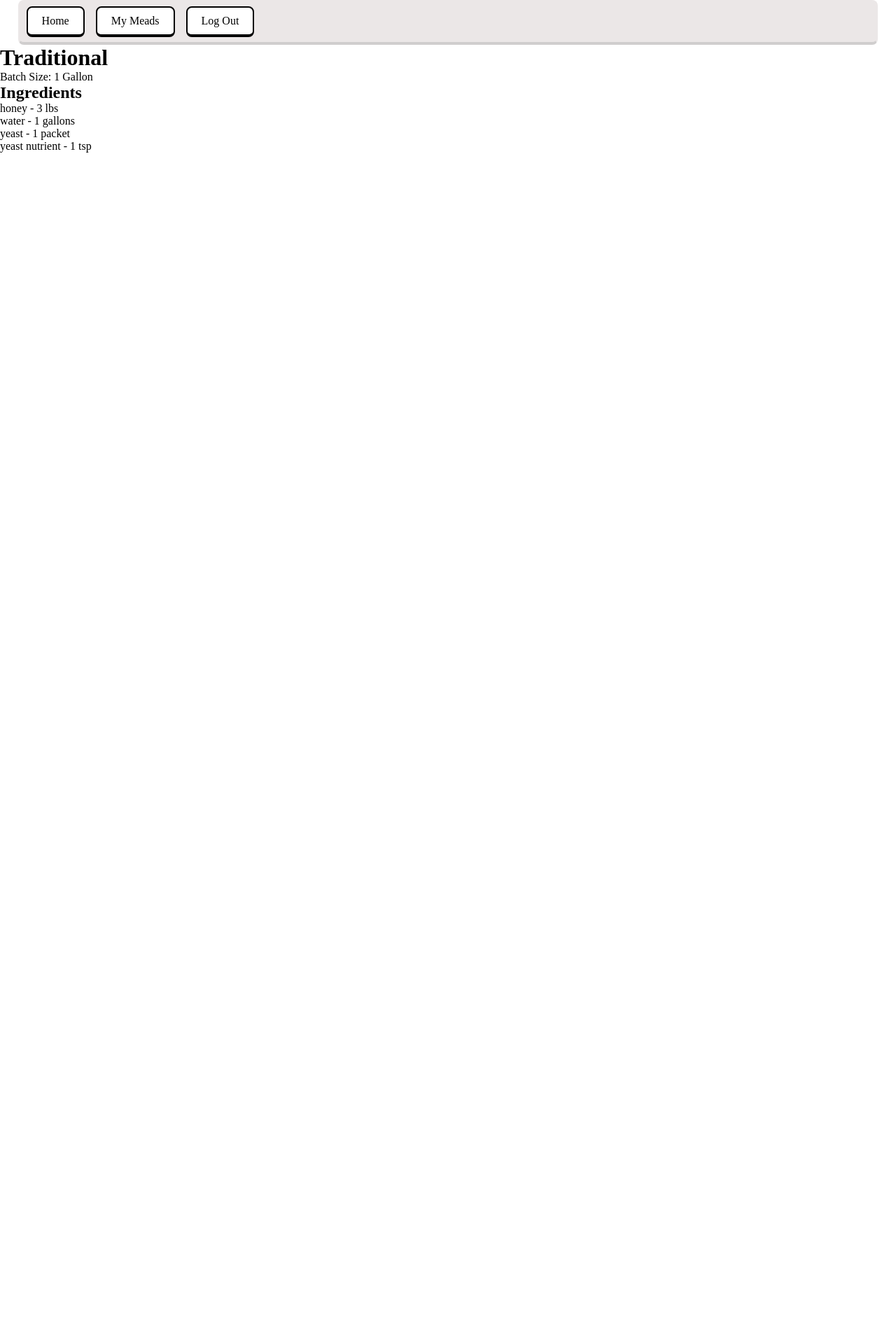
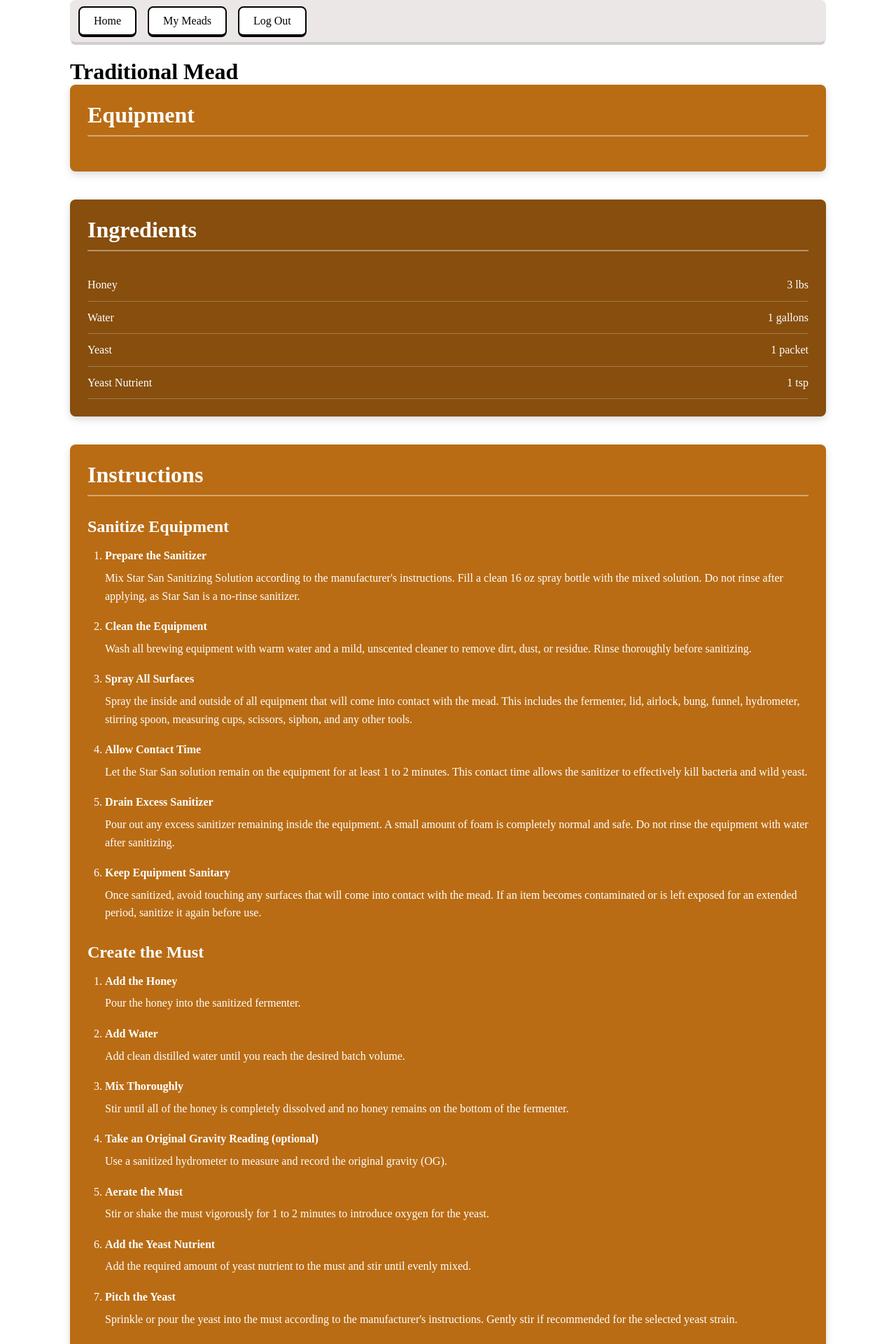
Before and after one commit to xValmearx/Mead_Maker, a Django app: page /mead/21/ in a window 1280 px wide. Shown: the top 1920 px of the page at 70% size. Before the commit the page ends 218 px from the top, so only its background shows below. Run offline with Django 5.2, Linux system fonts and the light colour scheme; a user stored in the database is signed in; data comes from the database, SQL or seed files in the repository; both versions use the stored data as it was after the commit.

Commit message:
back end can now store data for the meads equipment and the meads steps, will add in all the other steps tommorow and will continue to update the UI interface as well

```diff
--- a/mead_default.py
+++ b/mead_default.py
@@ -1,5 +1,10 @@
 # recipes.py
 
+
+
+# ============================
+# INGREDIENTS
+# ============================
 
  # each recepie will contain a ingredient and data about that ingredient
 
@@ -84,7 +89,6 @@
         "unit": "cloves",
     },
 }
-
 
 BLUEBERRY_MEAD = {
     "honey": {
@@ -232,6 +236,104 @@
 
 
 
+# ============================
+# EQUIPMENT
+# ============================
+traditional_equipment = [
+    "Fermentation Bucket",
+    "Airlock",
+    "Hydrometer",
+    "Auto Siphon",
+    "Star San Sanitizer",
+    "Spray Bottle",
+    "Large Stir Spoon",
+]
+
+
+# ============================
+# Instructions
+# ============================
+
+
+SANITIZE_STEPS = {
+    "Prepare the Sanitizer":
+        "Mix Star San Sanitizing Solution according to the manufacturer's instructions. Fill a clean 16 oz spray bottle with the mixed solution. Do not rinse after applying, as Star San is a no-rinse sanitizer.",
+
+    "Clean the Equipment":
+        "Wash all brewing equipment with warm water and a mild, unscented cleaner to remove dirt, dust, or residue. Rinse thoroughly before sanitizing.",
+
+    "Spray All Surfaces":
+        "Spray the inside and outside of all equipment that will come into contact with the mead. This includes the fermenter, lid, airlock, bung, funnel, hydrometer, stirring spoon, measuring cups, scissors, siphon, and any other tools.",
+
+    "Allow Contact Time":
+        "Let the Star San solution remain on the equipment for at least 1 to 2 minutes. This contact time allows the sanitizer to effectively kill bacteria and wild yeast.",
+
+    "Drain Excess Sanitizer":
+        "Pour out any excess sanitizer remaining inside the equipment. A small amount of foam is completely normal and safe. Do not rinse the equipment with water after sanitizing.",
+
+    "Keep Equipment Sanitary":
+        "Once sanitized, avoid touching any surfaces that will come into contact with the mead. If an item becomes contaminated or is left exposed for an extended period, sanitize it again before use.",
+}
+
+MUST_STEPS = {
+    "Add the Honey":
+        "Pour the honey into the sanitized fermenter.",
+
+    "Add Water":
+        "Add clean distilled water until you reach the desired batch volume.",
+
+    "Mix Thoroughly":
+        "Stir until all of the honey is completely dissolved and no honey remains on the bottom of the fermenter.",
+
+    "Take an Original Gravity Reading (optional)":
+        "Use a sanitized hydrometer to measure and record the original gravity (OG).",
+
+    "Aerate the Must":
+        "Stir or shake the must vigorously for 1 to 2 minutes to introduce oxygen for the yeast.",
+
+    "Add the Yeast Nutrient":
+        "Add the required amount of yeast nutrient to the must and stir until evenly mixed.",
+
+    "Pitch the Yeast":
+        "Sprinkle or pour the yeast into the must according to the manufacturer's instructions. Gently stir if recommended for the selected yeast strain.",
+}
+
+FERMENTATION_STEPS = {
+    "Install the Airlock":
+        "Secure the lid on the fermenter and install the airlock. Place the fermenter in a cool, dark location with a stable temperature.",
+
+    "Primary Fermentation":
+        "Allow the mead to ferment for approximately 4 weeks. During this time, the yeast will convert the sugars into alcohol.",
+
+    "Wait Until Clear":
+        "Leave the mead in the fermenter until it becomes clear. As the yeast finishes its work, it will naturally settle to the bottom of the fermenter, leaving the mead above it clear.",
+
+    "Do Not Disturb the Fermenter":
+        "Avoid moving or shaking the fermenter while the mead is clearing. Keeping it still allows the yeast and other sediment to settle to the bottom.",
+
+    "Check for Clarity":
+        "When the mead is clear and you can easily see through it, it is ready to be bottled. This process may take several weeks or months depending on the recipe.",
+
+         "Take a Final Gravity Reading (optional)":
+        "Once the mead is clear, use a sanitized hydrometer to measure the final gravity (FG).",
+
+    "Bottle the Mead":
+        "Carefully siphon the clear mead into clean, sanitized bottles, leaving the sediment behind in the fermenter. Seal the bottles with corks or caps and store them in a cool, dark place.",
+}
+
+
+traditional_steps = {
+    "Sanitize Equipment":
+        SANITIZE_STEPS,
+
+    "Create the Must":
+        MUST_STEPS,
+
+    "Fermenting the Mead":
+        FERMENTATION_STEPS,
+}
+
+
 
 RECIPES = {
     "traditional": TRADITIONAL_MEAD,
@@ -249,25 +351,24 @@
 }
 
 
-def build_ingredients_dict(recipe, gallons):
+def build_ingredient_dict(recipe, gallons):
     """
-    Build an ingredients dictionary for a given recipe and batch size.
+    Build a complete recipe dictionary for the selected batch size.
     """
 
-    # blank dictionary
-    dict = {}
+    ingredients = {}
 
-    # loop over each ingredient and that ingredients data from the recepie
     for ingredient, data in recipe.items():
-
-        #example of this would be honey: amount = [1,3,5] units = lbs(pounds)
-
-        # add a new ingredient to the dictionary (like honey)
-        dict[ingredient] = {
-
-            # then get the amount of that ingrediant based on the gallon paremeter
+        ingredients[ingredient] = {
             "amount": data["amount"][gallons],
             "unit": data["unit"],
         }
 
-    return dict
+    return ingredients
+
+
+def get_instructions(mead_type:str):
+     return globals().get(f"{mead_type}_steps")
+
+def get_equipment(mead_type:str):
+    return globals().get(f"{mead_type}_equipment")
--- a/recipes/models.py
+++ b/recipes/models.py
@@ -18,7 +18,13 @@
 
     name = models.CharField(default="Mead",max_length=50)
 
+    equipment = models.JSONField(default=list)
+
     ingredients = models.JSONField(default=list)
+
+    instructions = models.JSONField(default=list)
+
+
 
     gallons = models.IntegerField(
         choices=GALLON_CHOICES,
--- a/recipes/views.py
+++ b/recipes/views.py
@@ -3,7 +3,7 @@
 from django.urls import reverse_lazy
 
 from .models import Mead
-from mead_default import RECIPES, build_ingredients_dict
+from mead_default import RECIPES, build_ingredient_dict, get_instructions, get_equipment
 
 
 class MeadListView(LoginRequiredMixin, ListView):
@@ -49,8 +49,11 @@
         mead.name = mead_type.replace("-", " ").title()
 
 
-        mead.ingredients = build_ingredients_dict(recipe,mead.gallons)
+        mead.ingredients = build_ingredient_dict(recipe,mead.gallons)
 
+        mead.instructions = get_instructions(mead_type)
+
+        mead.equipment = get_equipment(mead_type)
         mead.save()
 
         return super().form_valid(form)
--- a/static/css/mead_cards.css
+++ b/static/css/mead_cards.css
@@ -13,7 +13,7 @@
     --font-primary: "Nunito", sans-serif;
 
 
-    --width-1:2vw;
+    --width-1:100px;
     --width-2:4vw;
     --width-3:8vw;
 
@@ -122,7 +122,7 @@
 }
 
 .card:hover {
-    transform: translateY(-10px) scale(1.03);
+    transform: translateY(-10px) scale(1.01);
     box-shadow: 0 12px 24px rgba(0, 0, 0, 0.25);
 }
 
@@ -136,12 +136,13 @@
 }
 
 .card-icon {
-    width: 140px;
-    height: 140px;
+    width: 200px;
+    height: 200px;
 
     object-fit: contain;
 
-    margin-bottom: 1rem;
+    margin-top: 40px; /* Adjust this value */
+
 }
 
 .card p{
@@ -156,7 +157,7 @@
 .card-grid {
     display: grid;
 
-    grid-template-columns: repeat(4, 1fr);
+    grid-template-columns: repeat(3, 1fr);
 
     gap: 2rem;
 
--- /dev/null
+++ b/static/css/mead_info.css
@@ -0,0 +1,65 @@
+.mead-section {
+    margin-bottom: 40px;
+    padding: 25px;
+    border-radius: var(--border-radius-1);
+    box-shadow: 0 4px 12px rgba(0, 0, 0, 0.15);
+}
+
+/* First section */
+.mead-section:nth-of-type(1) {
+    background-color: var(--hero-primary);
+}
+
+/* Second section */
+.mead-section:nth-of-type(2) {
+    background-color: var(--hero-dark);
+}
+
+/* Third section */
+.mead-section:nth-of-type(3) {
+    background-color: var(--hero-primary);
+}
+
+.mead-section h2 {
+    color: var(--color-1);
+    font-size: 2rem;          /* ~32px */
+    font-weight: 800;
+    border-bottom: 2px solid rgba(255, 255, 255, 0.4);
+    padding-bottom: 10px;
+    margin-bottom: 25px;
+}
+
+.mead-section h3 {
+    color: var(--color-1);
+    font-size: 1.5rem;        /* ~24px */
+    font-weight: 700;
+    margin: 30px 0 15px;
+}
+
+.mead-section p,
+.mead-section li,
+.mead-section span {
+    color: var(--color-1);
+    line-height: 1.6;
+}
+
+.ingredient {
+    display: flex;
+    justify-content: space-between;
+    align-items: center;
+    padding: 10px 0;
+    border-bottom: 1px solid rgba(255, 255, 255, 0.25);
+}
+
+ol {
+    padding-left: 25px;
+}
+
+li {
+    margin-bottom: 18px;
+}
+
+li p {
+    margin: 6px 0 0;
+    line-height: 1.6;
+}
--- a/static/css/style.css
+++ b/static/css/style.css
@@ -22,7 +22,7 @@
 
     --font-primary: "Nunito", sans-serif;
 
-    --width-1:2vw;
+    --width-1:100px;
     --width-2:4vw;
     --width-3:8vw;
 
@@ -141,6 +141,8 @@
 
 .hero h1{
     color: var(--hero-dark);
+
+    font-size: 100px;
 }
 
 .hero.icon{
--- a/templates/base.html
+++ b/templates/base.html
@@ -13,6 +13,7 @@
 
 <link rel="stylesheet"href="{% static 'css/style.css' %}">
 <link rel="stylesheet" href="{% static 'css/mead_cards.css'%}">
+<link rel="stylesheet" href="{% static 'css/mead_info.css'%}">
 
 </head>
 
--- a/templates/mead/detail.html
+++ b/templates/mead/detail.html
@@ -1,21 +1,49 @@
 {% extends "base.html" %}
+{%load static%}
+
 
 {% block content %}
 
-<h1>{{ mead.name }}</h1>
+<div class="section">
 
-<p>Batch Size: {{ mead.get_gallons_display }}</p>
+    <h1>{{ mead.name }} Mead</h1>
 
-<h2>Ingredients</h2>
+    <section class="mead-section">
+        <h2>Equipment</h2>
+        <ul>
+            {% for item in mead.equipment %}
+                <li>{{ item|title }}</li>
+            {% endfor %}
+        </ul>
+    </section>
 
-<ul>
-    {% for name, ingredient in mead.ingredients.items %}
-        <li>
-            {{ name }} -
-            {{ ingredient.amount }}
-            {{ ingredient.unit }}
-        </li>
-    {% endfor %}
-</ul>
+    <section class="mead-section">
+        <h2>Ingredients</h2>
 
+        {% for name, ingredient in mead.ingredients.items %}
+            <div class="ingredient">
+                <span>{{ name|title }}</span>
+                <span>{{ ingredient.amount }} {{ ingredient.unit }}</span>
+            </div>
+        {% endfor %}
+    </section>
+
+    <section class="mead-section">
+        <h2>Instructions</h2>
+
+        {% for section, steps in mead.instructions.items %}
+            <h3>{{ section }}</h3>
+
+            <ol>
+                {% for title, instruction in steps.items %}
+                    <li>
+                        <strong>{{ title }}</strong>
+                        <p>{{ instruction }}</p>
+                    </li>
+                {% endfor %}
+            </ol>
+        {% endfor %}
+    </section>
+
+</div>
 {% endblock %}
--- a/templates/mead/mead_list.html
+++ b/templates/mead/mead_list.html
@@ -10,7 +10,7 @@
 
     <div class="card-grid">
 
-        {% for mead in meads %}
+        {% for mead in meads reversed %}
 
         <user-mead-card
         id = "{{mead.pk}}"
```
Also changed, not shown: db.sqlite3, recipes/migrations/0005_rename_ingredients_mead_recipe.py (added), recipes/migrations/0006_rename_recipe_mead_ingredients.py (added), recipes/migrations/0007_mead_equipment_mead_instructions.py (added).
